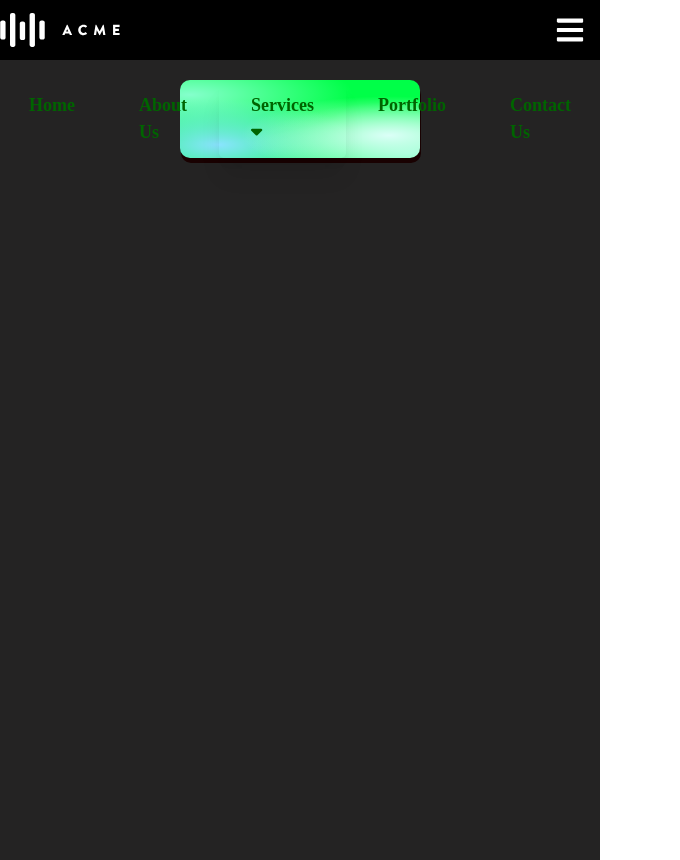
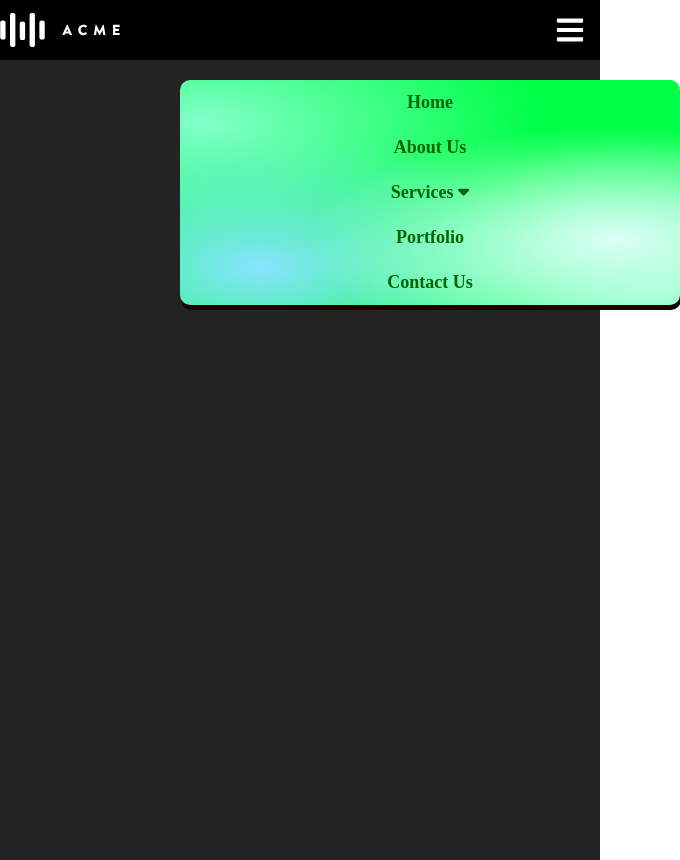
Before and after one commit to SattyamSamania/Contact-Form-formik, a Next.js app: page /Dropdown3 in a window 600 px wide. Shown: the whole page, 680 px wide, since content can reach past the window. Built offline with nearby package versions, Linux system fonts and the light colour scheme; a web font is replaced by a local one.

Commit message:
Added Responsiveness in Dropdown3

```diff
--- a/app/Dropdown3/Dropdown3.module.css
+++ b/app/Dropdown3/Dropdown3.module.css
@@ -5,19 +5,12 @@
     height: 100vh;
 }
 
-.primaryNavigation {
-
-
-}
-
 
 .navLinks{
     position: absolute;
- width: 40%;
-display: flex;
-justify-content: center;
+width: 700px;
     top: 10%;
-    left: 30%;
+    left: 10%;
     border-radius: 10px;
     background-color:hsla(137,100%,50%,1);
 background-image:
@@ -103,3 +96,36 @@ text-decoration: none;
 display: flex;
 justify-content: center;
 }
+
+
+
+
+@media  (max-width: 600px){
+    .navLinks{
+        width: 200px;
+        left: 30%;
+    }
+    .navLinks>li{
+        text-align: center;
+        width: 100%;
+
+    }
+
+
+    .dropdown{
+        z-index: 10;
+    }
+
+}
+
+@media screen and  (min-width: 600px) and  (max-width: 800px){
+
+    .navLinks{
+        width: 500px;
+    }
+
+    .navLinks>li{
+
+        padding: 7px 12px;
+    }
+}
--- a/app/Dropdown3/page.js
+++ b/app/Dropdown3/page.js
@@ -14,13 +14,13 @@ const page = () => {
     <section className={styles.section}>
 
 
-    <nav role="navigation" className={styles.primaryNavigation}>
+    <nav  className={styles.primaryNavigation}>
 
     <ul className={styles.navLinks}>
       <li><a href="#">Home</a></li>
       <li><a href="#">About Us</a></li>
 
-      <li  className='shadow-xl'><a  href="#">Services  <FontAwesomeIcon icon={faCaretDown} /> </a>
+      <li><a  href="#">Services  <FontAwesomeIcon icon={faCaretDown} /> </a>
         <ul className={styles.dropdown}>
           <li><a href="#">Web Design</a></li>
           <li><a href="#">Web Development</a></li>
```
